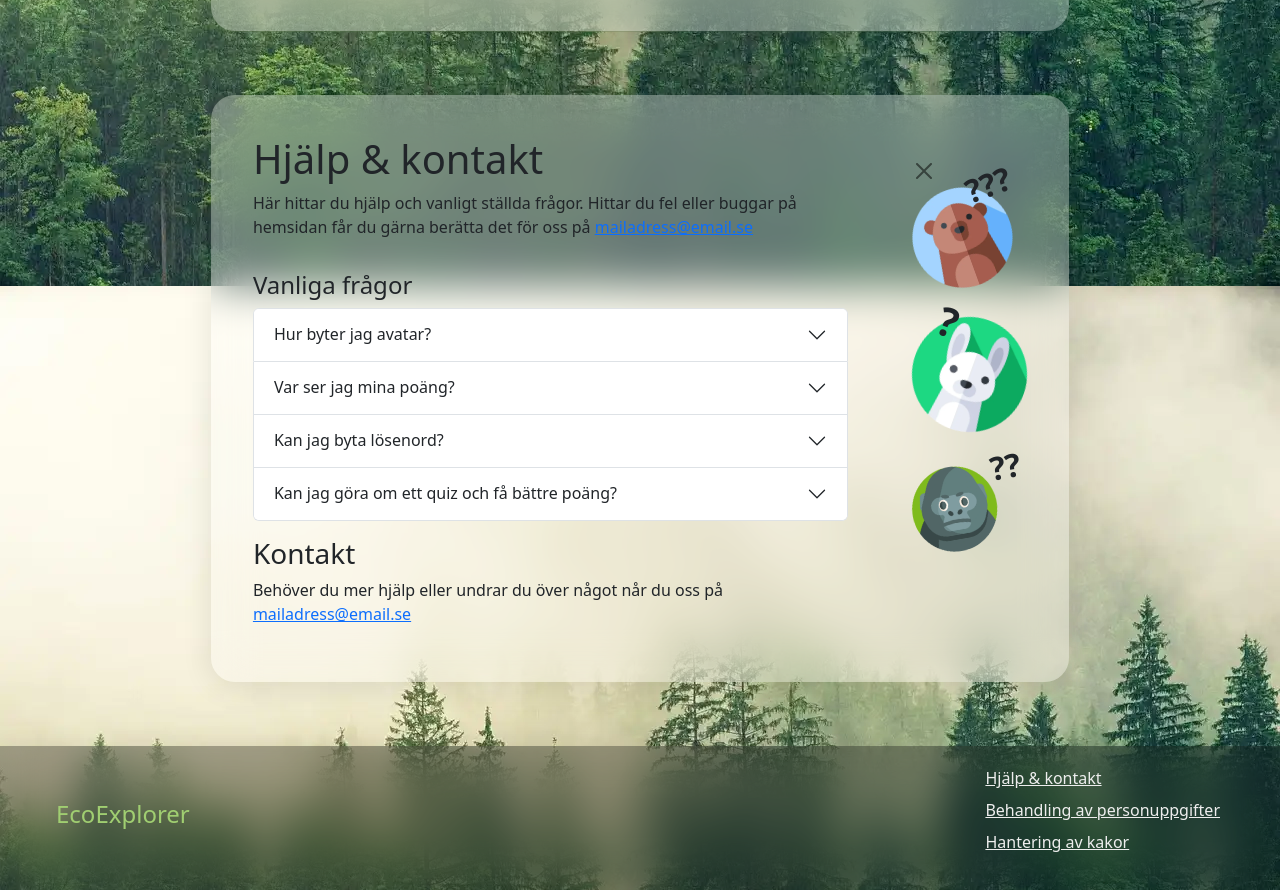
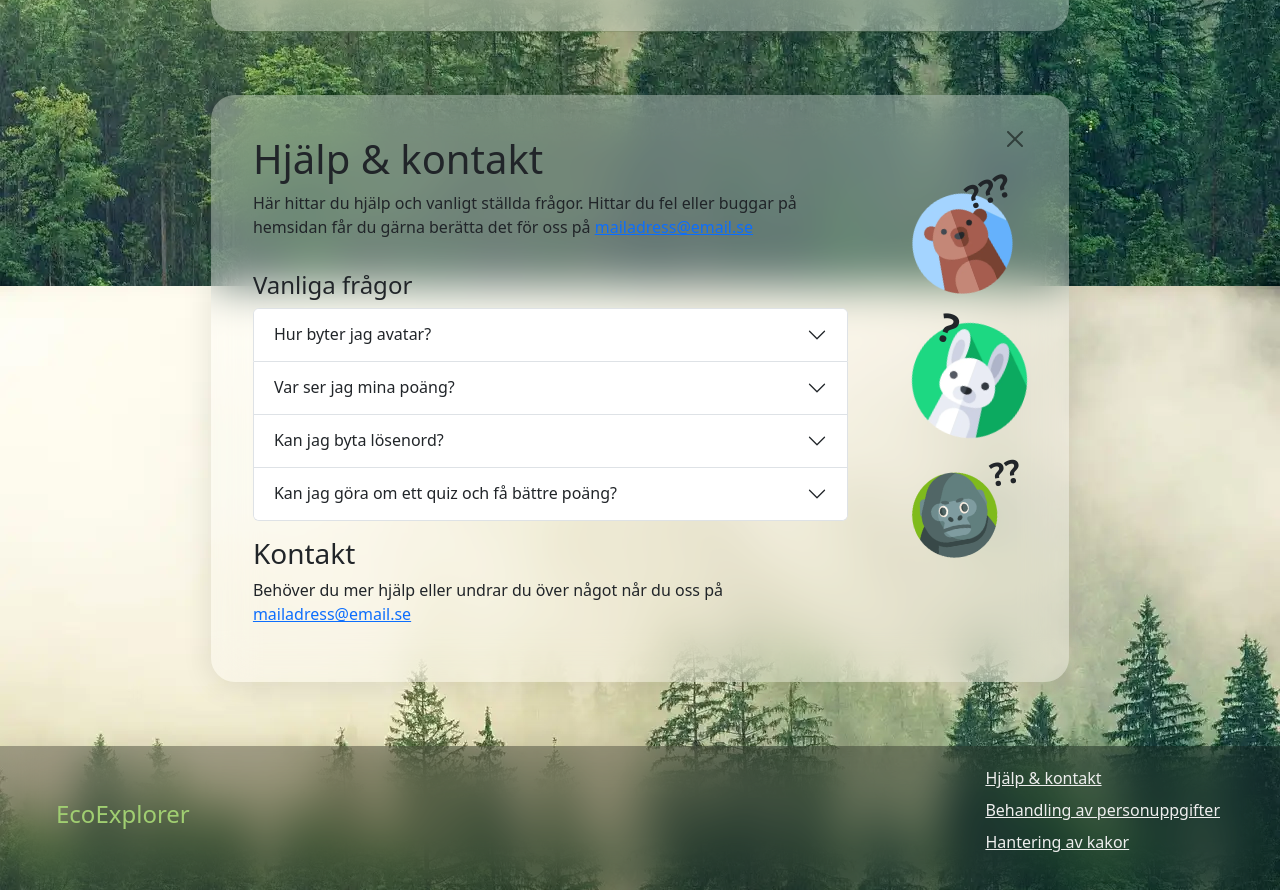
Before and after one commit to nilsneidenmark/klimatspelet, a React (Vite) app: page / in a window 1280 px wide. Shown: the part 1420-2310 px from the top of the page. Built offline with nearby package versions, Linux system fonts and the light colour scheme.

Commit message:
close btn

```diff
--- a/src/components/HelpContact/HelpContact.jsx
+++ b/src/components/HelpContact/HelpContact.jsx
@@ -89,8 +89,9 @@ export default function HelpContact() {
       </div>
 
       <div>
+
+      <CloseButton className={styles.closeBTN} />
         <div>
-            <CloseButton />
           <div className={styles.bearAvatar}>
             <img src={bearAvatar} />
             <p>???</p>
--- a/src/components/HelpContact/helpcontact.module.scss
+++ b/src/components/HelpContact/helpcontact.module.scss
@@ -11,7 +11,7 @@
       }
     }
     > div {
-      margin-top: $large;
+      margin-top: $XLarge;
 
       > div {
         position: relative;
@@ -71,3 +71,7 @@ article {
   width: 80px;
   margin: $medium 0 auto $small;
 }
+
+.closeBTN {
+  float: right !important;
+}
```
